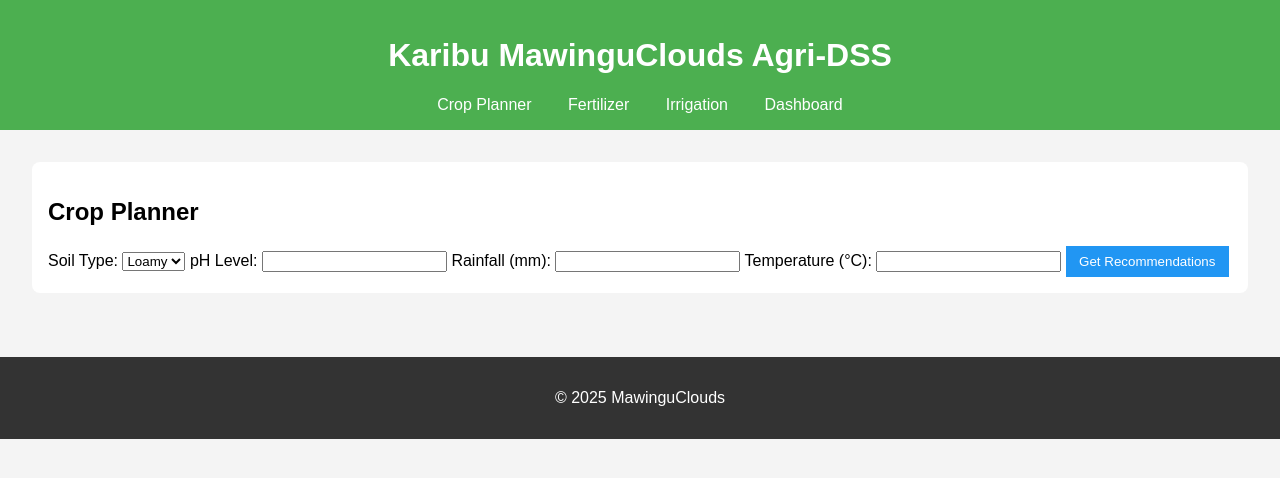
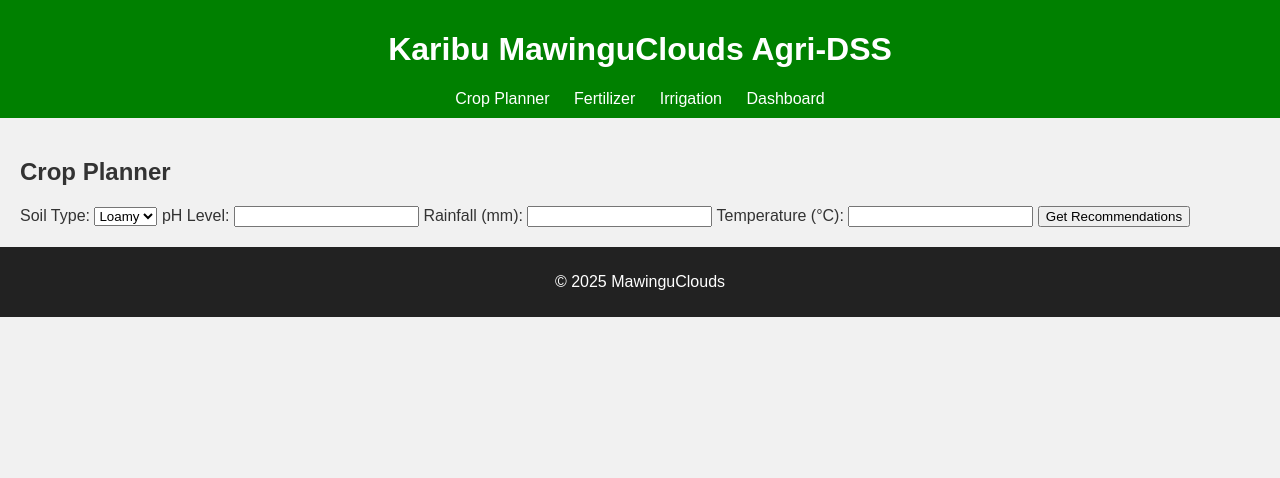
Before and after one commit to innogosha/mawinguclouds-agri-dss, a plain HTML site: page index.html in a window 1280 px wide. Drawn offline with Linux system fonts and the light colour scheme.

Commit message:
Update styles.css

```diff
--- a/styles.css
+++ b/styles.css
@@ -1,40 +1,27 @@
-
 body {
   font-family: Arial, sans-serif;
   margin: 0;
   padding: 0;
-  background-color: #f4f4f4;
+  background: #f1f1f1;
+  color: #333;
 }
 header {
-  background: #4CAF50;
+  background: green;
   color: white;
-  padding: 1em;
+  padding: 10px;
   text-align: center;
 }
 nav a {
-  margin: 0 1em;
+  margin: 0 10px;
   color: white;
   text-decoration: none;
 }
-main {
-  padding: 2em;
-}
 section {
-  margin-bottom: 2em;
-  background: white;
-  padding: 1em;
-  border-radius: 8px;
-}
-button {
-  background: #2196F3;
-  color: white;
-  border: none;
-  padding: 0.6em 1em;
-  cursor: pointer;
+  padding: 20px;
 }
 footer {
+  background: #222;
+  color: white;
   text-align: center;
-  padding: 1em;
-  background: #333;
-  color: white;
+  padding: 10px;
 }
```
